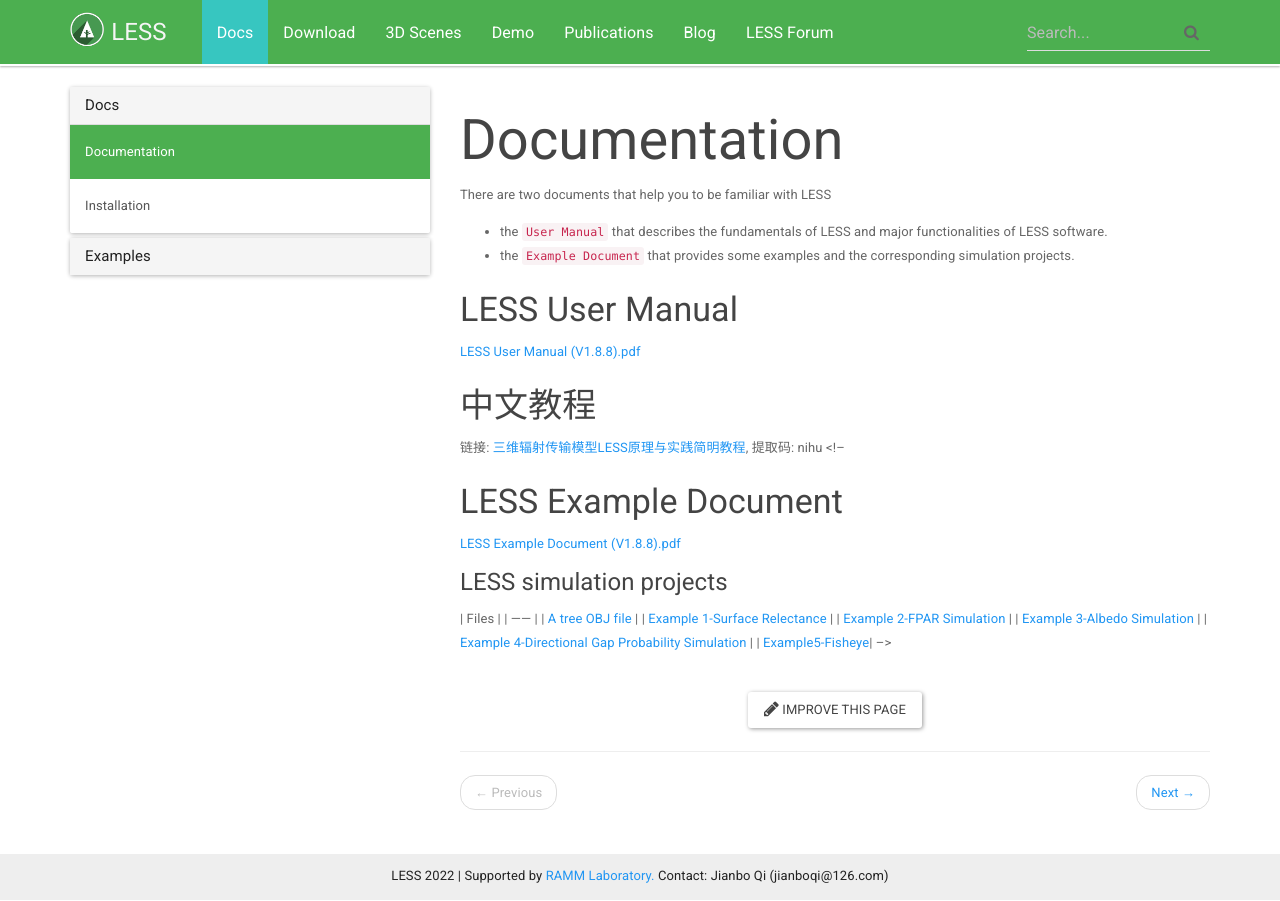
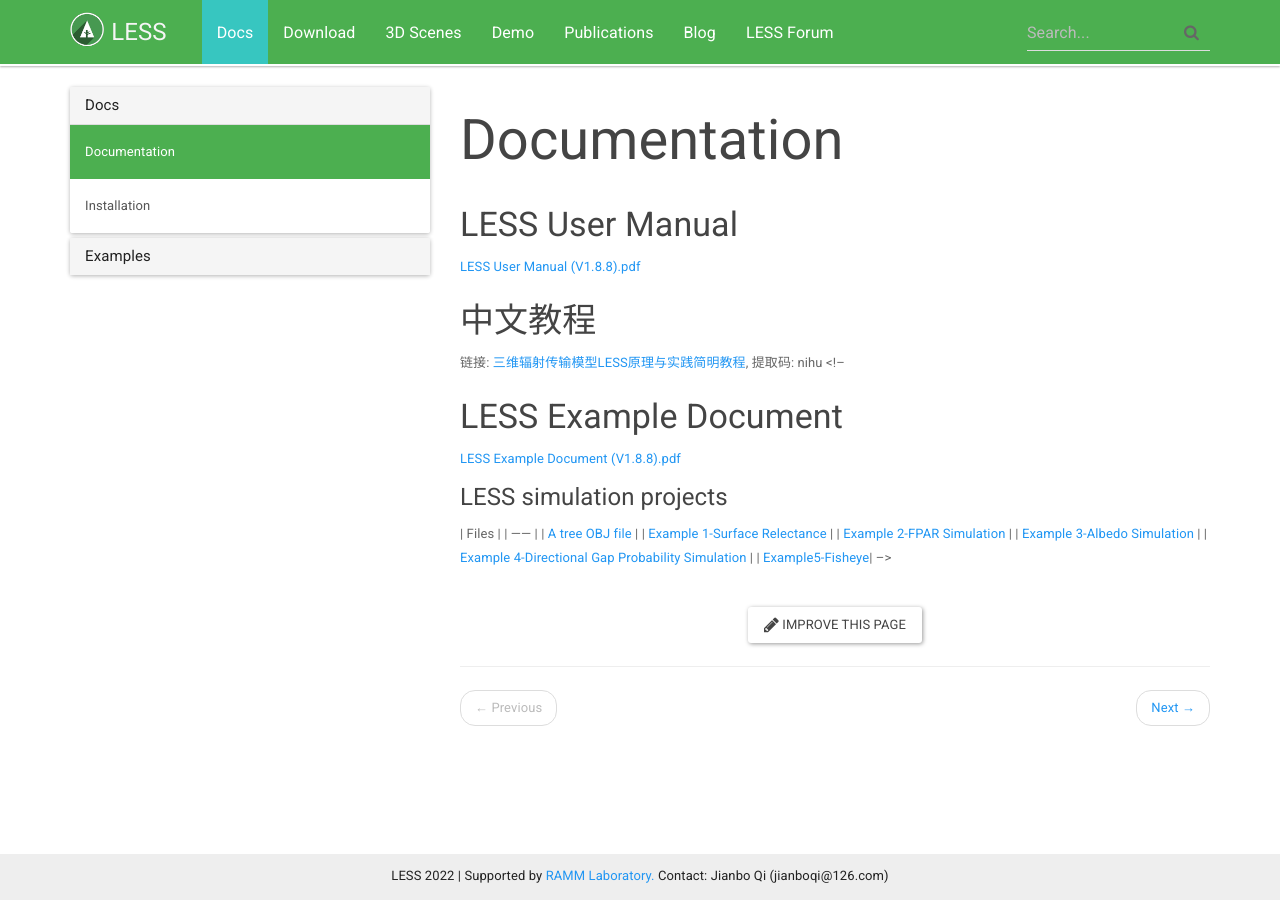
Before and after one commit to jianboqi/jianboqi.github.io, a Jekyll site: the page built from _docs/documentation.md, in a window 1280 px wide. Built offline with Jekyll 4.4.1, drawn with Linux system fonts in a browser that asks for light colours; nearby versions of some CDN libraries.

Commit message:
Update documentation.md

```diff
--- a/_docs/documentation.md
+++ b/_docs/documentation.md
@@ -6,9 +6,6 @@
 
 {{% toc %}}
 
-There are two documents that help you to be familiar with LESS
-- the `User Manual` that describes the fundamentals of LESS and major functionalities of LESS software.
-- the `Example Document` that provides some examples and the corresponding simulation projects.
 
 ### LESS User Manual
 [LESS User Manual (V1.8.8).pdf](http://lessrt.org/Attachments/LESS_User_Manual_1.8.8.pdf)
```
